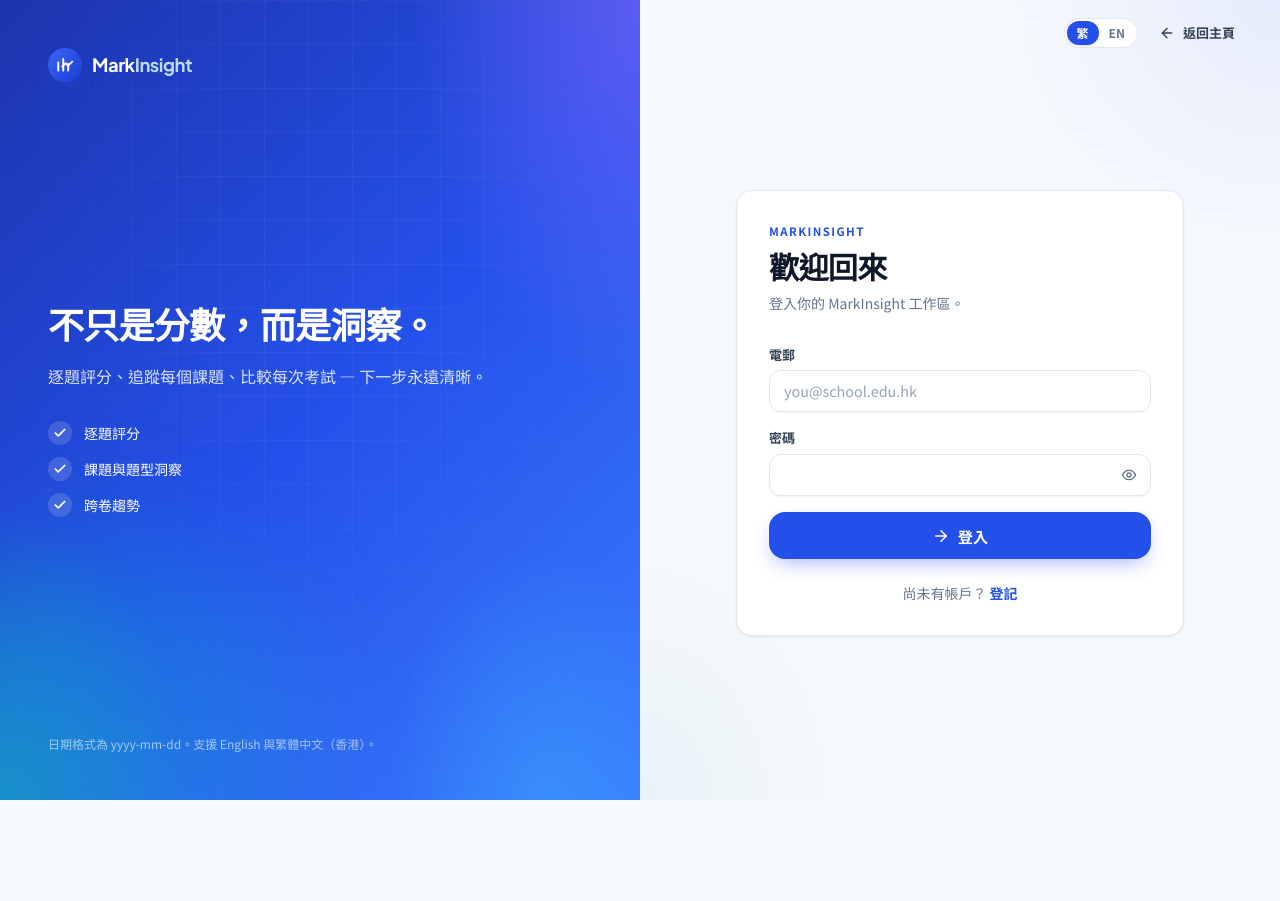
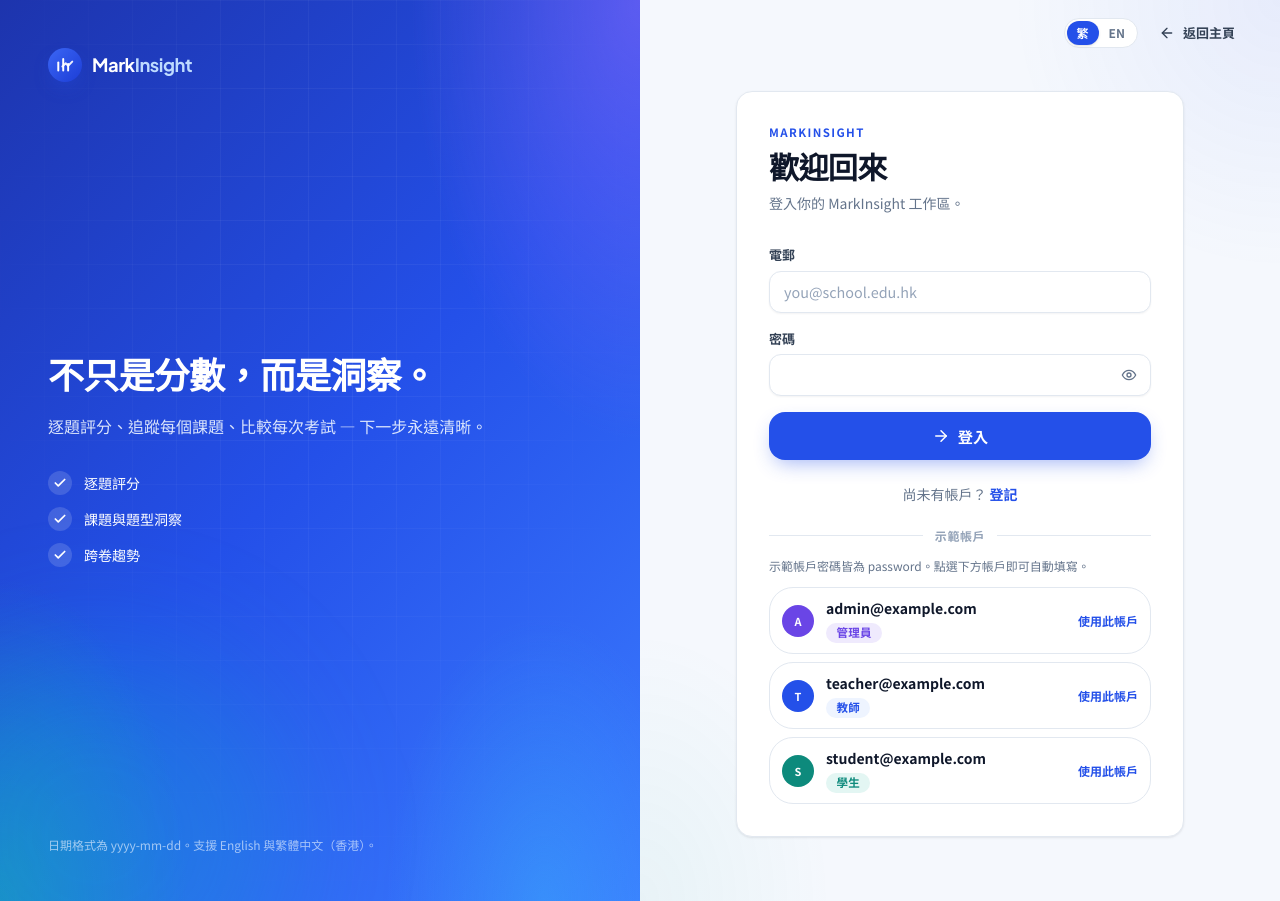
Before and after one commit to paulng99/MarkInsight, a Next.js app: page /login in a window 1280 px wide. Before the commit the page ends 800 px from the top, so only its background shows below. Built offline with nearby package versions, Linux system fonts and the light colour scheme; no server answers.

Commit message:
revert: keep demo login accounts; document known risk
Paul decided not to hide demo accounts. Restore main login/demo
bootstrap behaviour and note the risk before teacher trials.

Co-authored-by: paulng99 <paulng99@users.noreply.github.com>

```diff
--- a/src/auth.ts
+++ b/src/auth.ts
@@ -8,8 +8,7 @@ preferRequestHostForLoopbackAuthUrl();
 
 /**
  * Credentials auth. Registered users are checked against Prisma passwordHash.
- * Local/dev demo accounts may sign in with password "password" before the DB row exists.
- * Production never creates or accepts those demo password fallbacks.
+ * Demo accounts still sign in with password "password" before the database row exists.
  */
 
 declare module "next-auth" {
--- a/src/components/auth/login-form.tsx
+++ b/src/components/auth/login-form.tsx
@@ -6,6 +6,12 @@ import { useFormStatus } from "react-dom";
 import type { Dictionary, Locale } from "@/lib/i18n/dictionaries";
 import { Icon } from "@/components/ui/icons";
 import { Alert } from "@/components/ui/feedback";
+
+const demoAccounts = [
+  { email: "admin@example.com", roleKey: "roleAdminLabel", tone: "badge-violet", avatar: "bg-[var(--role-admin)]" },
+  { email: "teacher@example.com", roleKey: "roleTeacherLabel", tone: "badge-info", avatar: "bg-[var(--role-teacher)]" },
+  { email: "student@example.com", roleKey: "roleStudentLabel", tone: "badge-teal", avatar: "bg-[var(--role-student)]" },
+] as const;
 
 function SubmitButton({ t }: { t: Dictionary }) {
   const { pending } = useFormStatus();
@@ -31,6 +37,11 @@ export function LoginForm({
   const [email, setEmail] = useState("");
   const [password, setPassword] = useState("");
   const [showPassword, setShowPassword] = useState(false);
+
+  function fill(demoEmail: string) {
+    setEmail(demoEmail);
+    setPassword("password");
+  }
 
   return (
     <div className="space-y-6">
@@ -91,6 +102,52 @@ export function LoginForm({
           {t.registerLink}
         </Link>
       </p>
+
+      <div>
+        <div className="flex items-center gap-3">
+          <span className="h-px flex-1 bg-[var(--border)]" />
+          <span className="text-xs font-semibold uppercase tracking-wider text-[var(--faint)]">
+            {t.demoTitle}
+          </span>
+          <span className="h-px flex-1 bg-[var(--border)]" />
+        </div>
+        <p className="mt-3 text-xs leading-relaxed text-[var(--muted)]">{t.demoHint}</p>
+        <ul className="mt-3 grid gap-2">
+          {demoAccounts.map((acc) => {
+            const selected = email === acc.email;
+            return (
+              <li key={acc.email}>
+                <button
+                  type="button"
+                  onClick={() => fill(acc.email)}
+                  aria-pressed={selected}
+                  className={`flex w-full items-center gap-3 rounded-xl border px-3 py-2.5 text-left transition-colors ${
+                    selected
+                      ? "border-primary-300 bg-primary-50"
+                      : "border-[var(--border)] bg-[var(--surface)] hover:border-[var(--border-strong)] hover:bg-[var(--surface-muted)]"
+                  }`}
+                >
+                  <span
+                    className={`flex h-8 w-8 shrink-0 items-center justify-center rounded-full text-[11px] font-bold text-white ${acc.avatar}`}
+                    aria-hidden
+                  >
+                    {acc.email[0]?.toUpperCase()}
+                  </span>
+                  <span className="min-w-0 flex-1">
+                    <span className="block truncate text-sm font-semibold text-[var(--ink)]">
+                      {acc.email}
+                    </span>
+                    <span className={`badge ${acc.tone} mt-0.5`}>{t[acc.roleKey]}</span>
+                  </span>
+                  <span className="text-xs font-semibold text-primary-600">
+                    {selected ? <Icon.Check size={16} /> : t.demoFill}
+                  </span>
+                </button>
+              </li>
+            );
+          })}
+        </ul>
+      </div>
     </div>
   );
 }
--- a/src/lib/auth/credentials.ts
+++ b/src/lib/auth/credentials.ts
@@ -56,9 +56,6 @@ export async function authorizeCredentials(
     };
   }
 
-  // Demo password fallback is local/dev only — never in production.
-  if (process.env.NODE_ENV === "production") return null;
-
   const demo = DEMO_USERS.find((user) => user.email === normalized);
   if (!demo || password !== DEMO_PASSWORD) return null;
   return demo;
--- a/src/lib/demo-bootstrap.ts
+++ b/src/lib/demo-bootstrap.ts
@@ -67,8 +67,21 @@ export async function ensureDemoTeachingWorkspace(
     where: { schoolId },
   });
 
-  // Production must never create demo teacher/student accounts.
-  if (process.env.NODE_ENV !== "production") {
+  const year =
+    (settings.defaultSchoolYearId
+      ? await prisma.schoolYear.findUnique({
+          where: { id: settings.defaultSchoolYearId },
+        })
+      : null) ??
+    (await prisma.schoolYear.findFirst({
+      where: { schoolId },
+      orderBy: { startsOn: "desc" },
+    }));
+
+  if (!year) {
+    throw new Error("No school year available for workspace bootstrap");
+  }
+
   await upsertDemoUser({
     id: DEMO_TEACHER_ID,
     email: "teacher@example.com",
@@ -83,7 +96,6 @@ export async function ensureDemoTeachingWorkspace(
     role: "STUDENT",
     schoolId,
   });
-  }
 
   const classSubjects = await prisma.classSubject.findMany({
     where: {
```
Also changed, not shown: 1 other file (tests, documents, lock files or other folders). Lines whose indentation alone changed are shown as unchanged.
